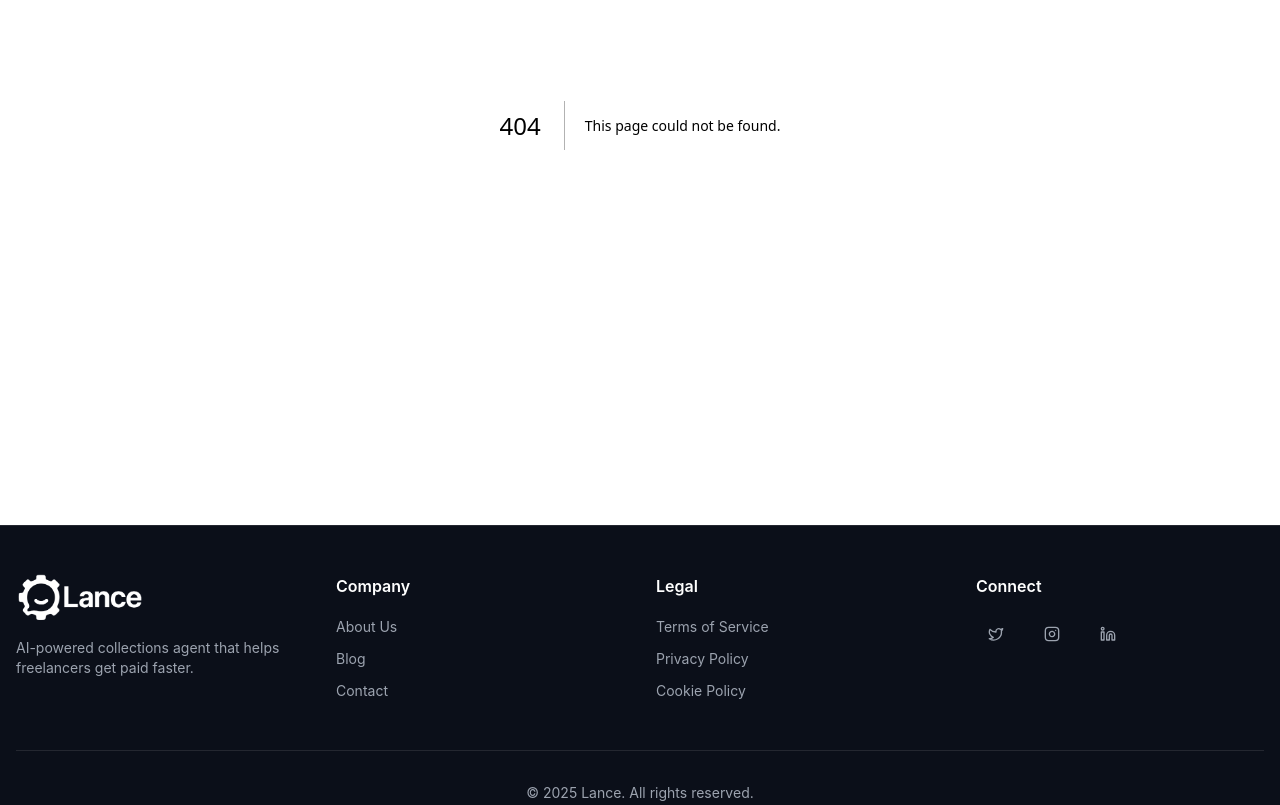
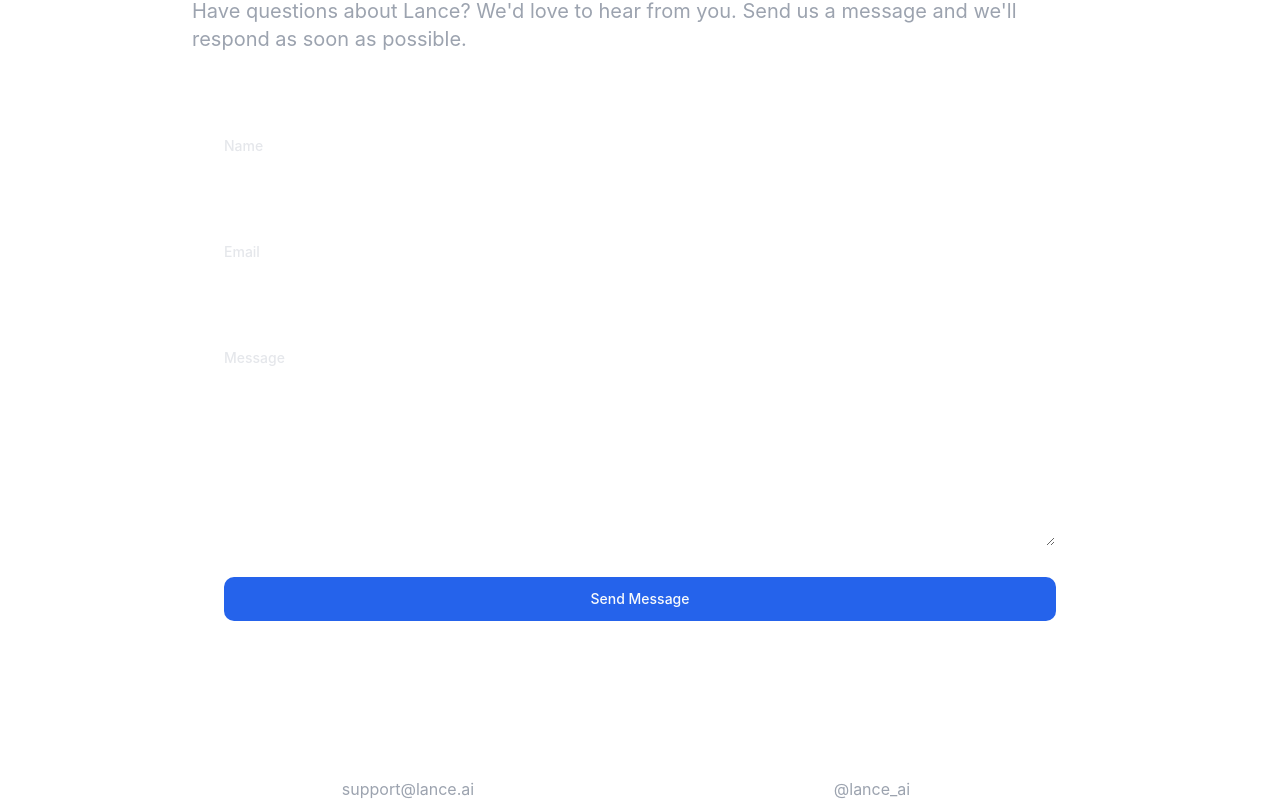
Before and after one commit to ellaglawler/lance-landing, a Next.js app: page /contact in a window 1280 px wide. Before the commit this address had no page. Shown: the part 275-1080 px from the top of the page. Built offline with nearby package versions, Linux system fonts and the light colour scheme.

Commit message:
Add contact page

```diff
--- /dev/null
+++ b/app/contact/page.tsx
@@ -0,0 +1,77 @@
+import { Header } from "@/components/header"
+import { Button } from "@/components/ui/button"
+
+export default function ContactPage() {
+  return (
+    <div className="flex flex-col pt-24">
+      <Header />
+
+      <div className="container mx-auto px-4 md:px-6 py-24">
+        <div className="max-w-4xl mx-auto">
+          <h1 className="text-4xl md:text-5xl font-bold text-white mb-8">Contact Us</h1>
+
+          <div className="prose prose-lg prose-invert mb-12">
+            <p className="text-xl text-gray-400">
+              Have questions about Lance? We'd love to hear from you. Send us a message and we'll respond as soon as possible.
+            </p>
+          </div>
+
+          <div className="bg-white/5 rounded-2xl p-8 backdrop-blur-sm">
+            <form className="space-y-6">
+              <div className="space-y-2">
+                <label htmlFor="name" className="text-sm font-medium text-gray-200">
+                  Name
+                </label>
+                <input
+                  type="text"
+                  id="name"
+                  className="w-full px-4 py-3 rounded-xl bg-white/10 border border-white/20 text-white placeholder:text-white/50 focus:outline-none focus:ring-2 focus:ring-blue-500/50"
+                  placeholder="Your name"
+                />
+              </div>
+
+              <div className="space-y-2">
+                <label htmlFor="email" className="text-sm font-medium text-gray-200">
+                  Email
+                </label>
+                <input
+                  type="email"
+                  id="email"
+                  className="w-full px-4 py-3 rounded-xl bg-white/10 border border-white/20 text-white placeholder:text-white/50 focus:outline-none focus:ring-2 focus:ring-blue-500/50"
+                  placeholder="you@example.com"
+                />
+              </div>
+
+              <div className="space-y-2">
+                <label htmlFor="message" className="text-sm font-medium text-gray-200">
+                  Message
+                </label>
+                <textarea
+                  id="message"
+                  rows={6}
+                  className="w-full px-4 py-3 rounded-xl bg-white/10 border border-white/20 text-white placeholder:text-white/50 focus:outline-none focus:ring-2 focus:ring-blue-500/50"
+                  placeholder="Your message..."
+                />
+              </div>
+
+              <Button className="w-full" size="lg">
+                Send Message
+              </Button>
+            </form>
+          </div>
+
+          <div className="mt-16 grid md:grid-cols-2 gap-8">
+            <div className="text-center p-6 rounded-xl bg-white/5 backdrop-blur-sm">
+              <h3 className="text-xl font-semibold text-white mb-2">Email Us</h3>
+              <p className="text-gray-400">support@lance.ai</p>
+            </div>
+            <div className="text-center p-6 rounded-xl bg-white/5 backdrop-blur-sm">
+              <h3 className="text-xl font-semibold text-white mb-2">Follow Us</h3>
+              <p className="text-gray-400">@lance_ai</p>
+            </div>
+          </div>
+        </div>
+      </div>
+    </div>
+  )
+}
```
